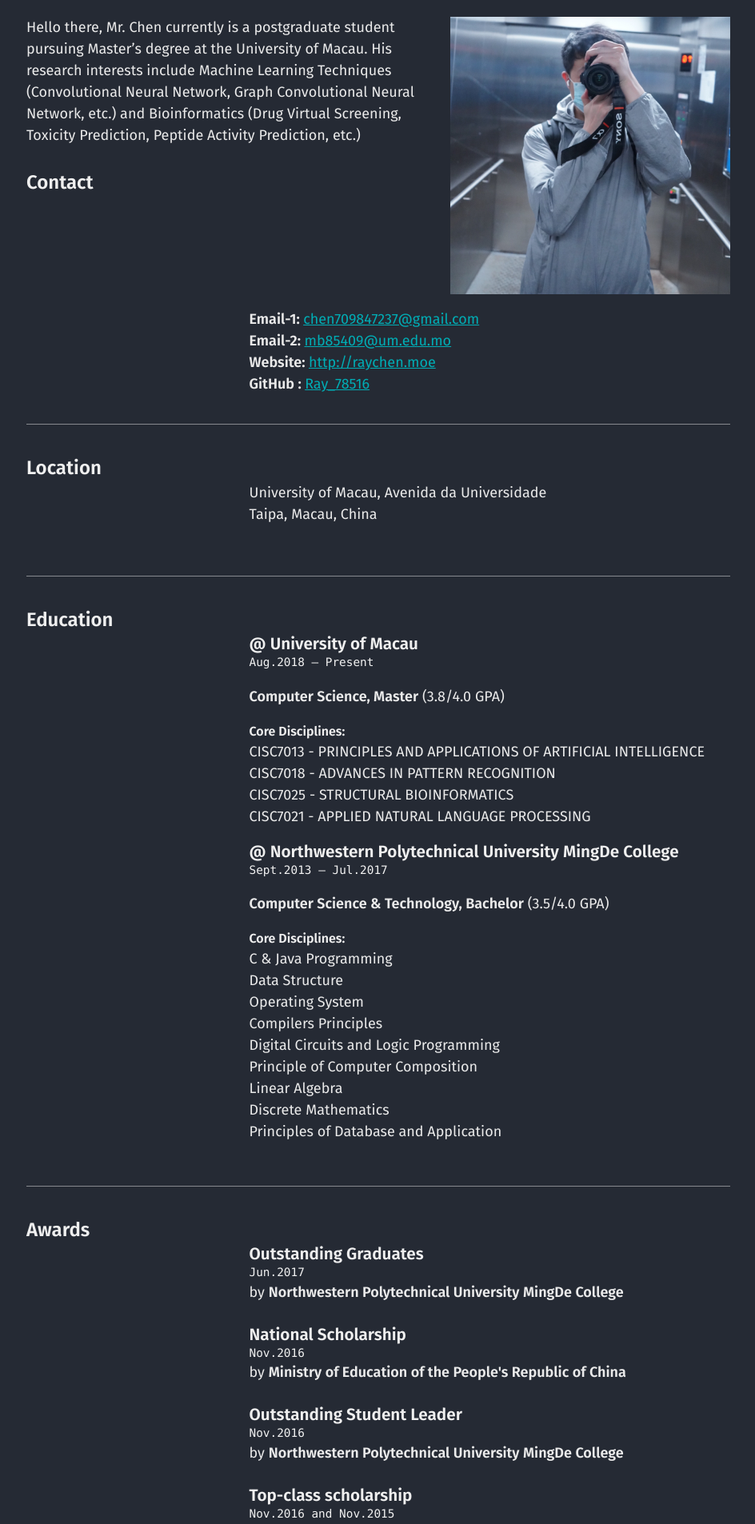
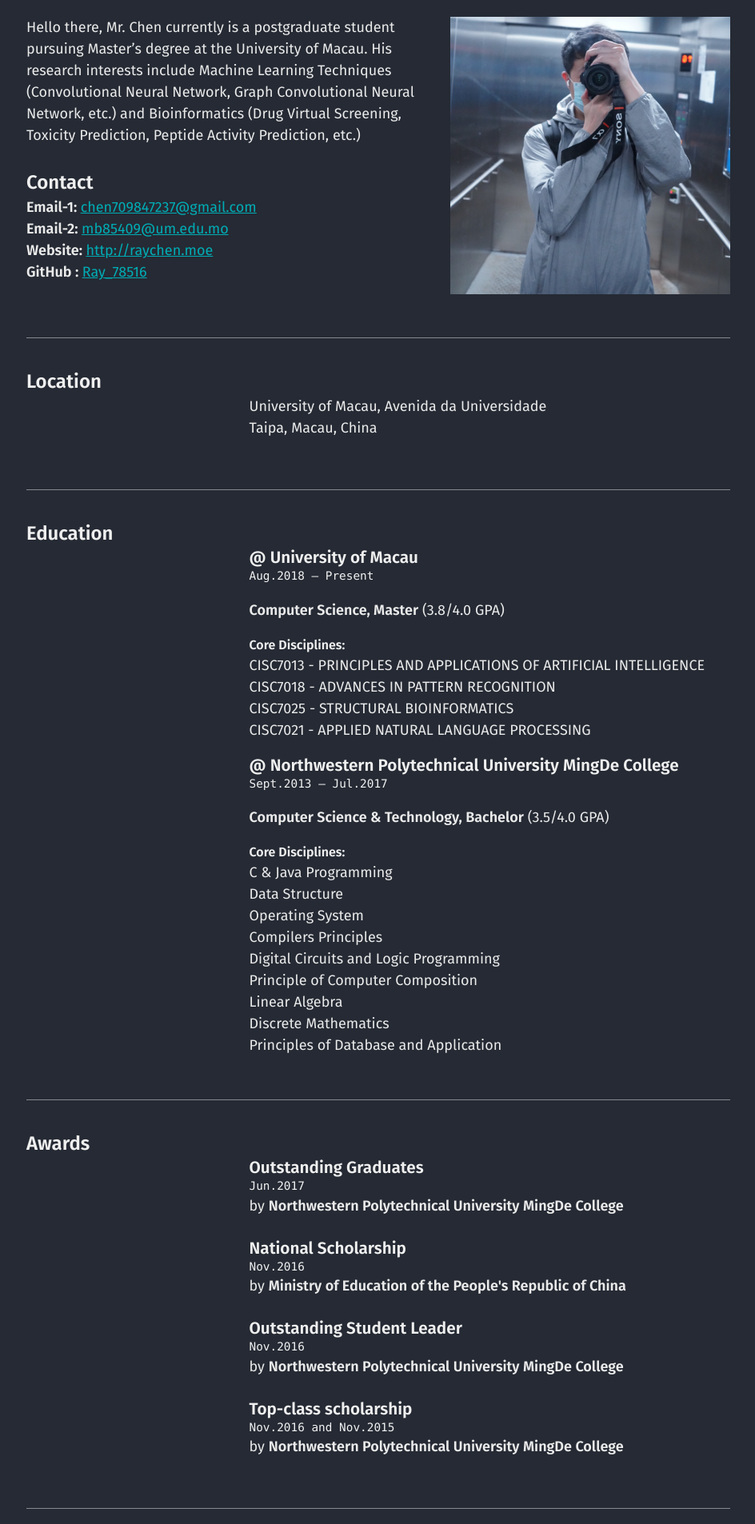
Before and after one commit to chen709847237/chen709847237, a Jekyll site: the page built from cv.md, in a window 1280 px wide. Shown: the part 342-2248 px from the top of the page at 80% size, without its empty margins (39-983 px from the left). Built offline with Jekyll 4.4.1, drawn with Linux system fonts in a browser that asks for light colours.

Commit message:
Update basics.html

```diff
--- a/_includes/cv/basics.html
+++ b/_includes/cv/basics.html
@@ -9,7 +9,7 @@
     <h3 class="entry-title">Contact</h3>
   </header>
 
-  <div class="entry-content">
+  <div class="entry-content-contact-pic">
     {% if cv.basics.email1 %}
       <div class="email"><strong>Email-1: </strong> <a href="mailto:{{ cv.basics.email }}">{{ cv.basics.email1 }}</a></div>
     {% endif %}
```
